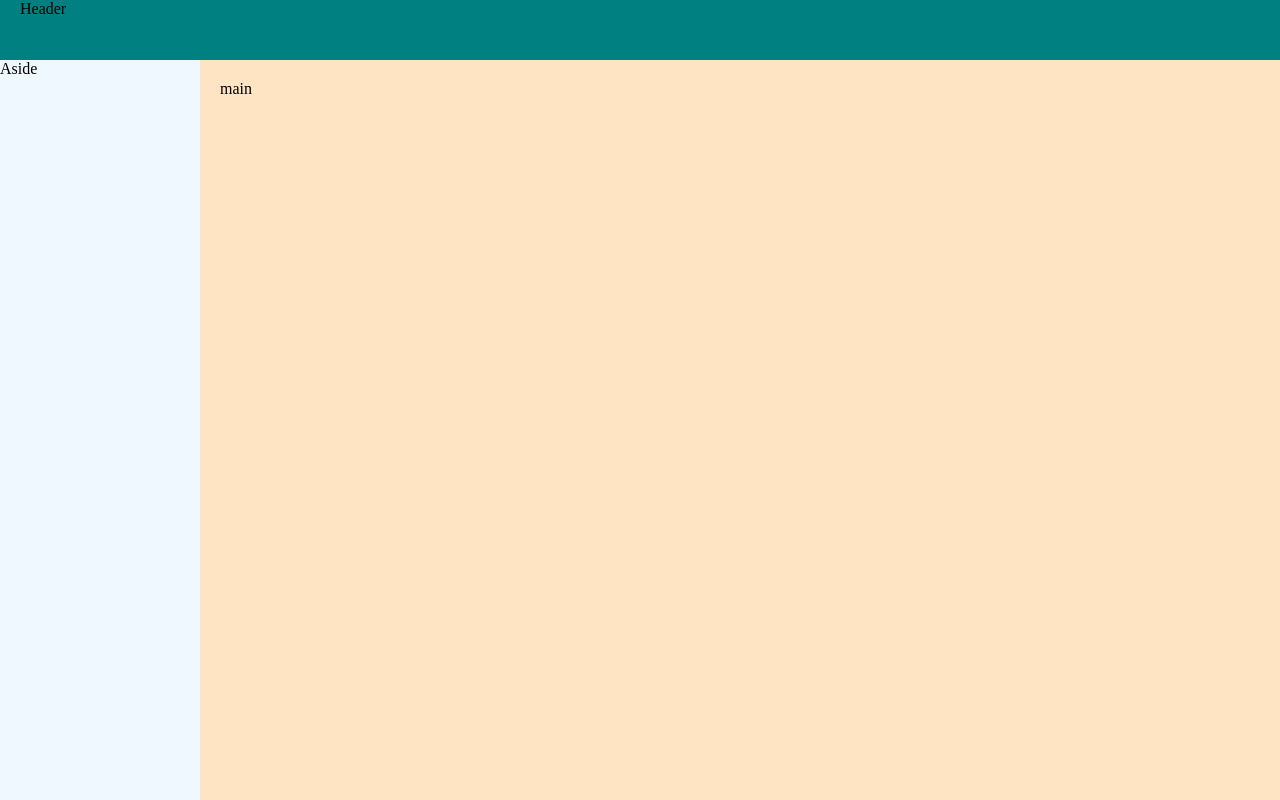
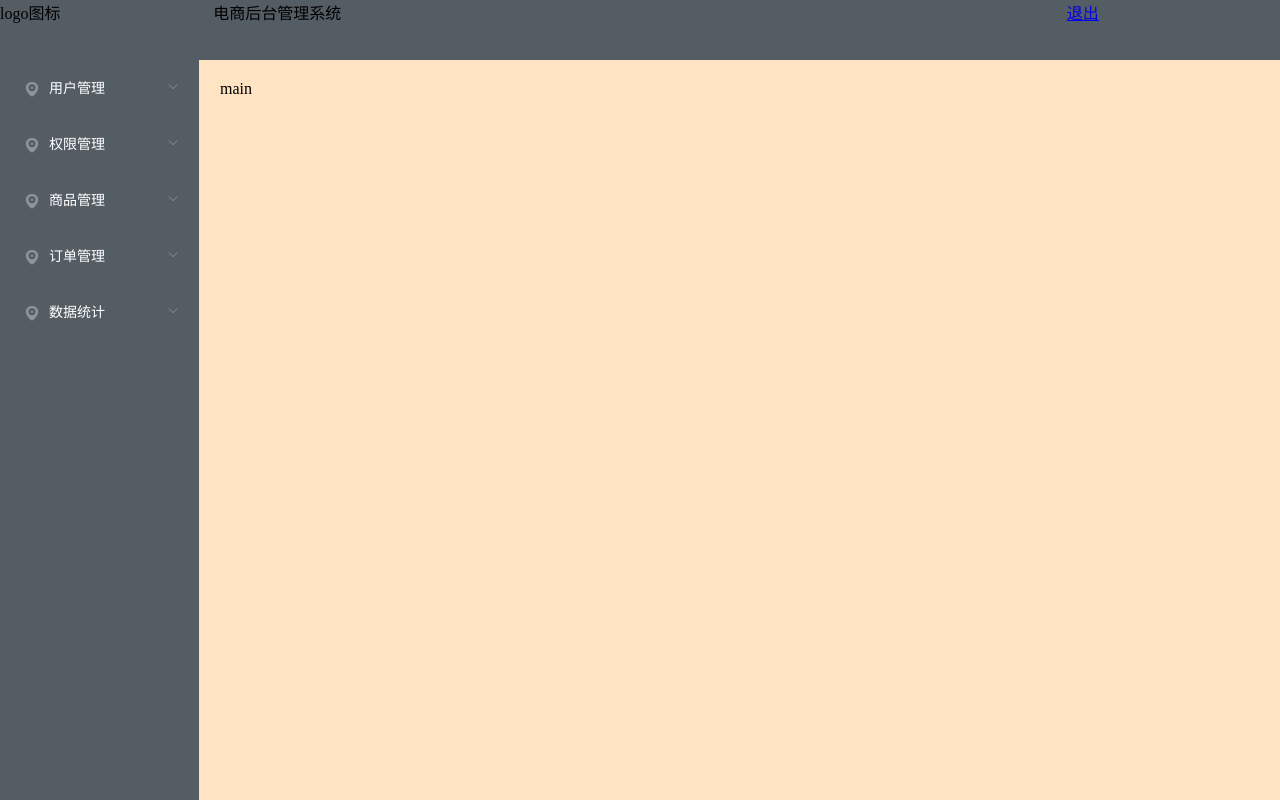
Before and after one commit to HaoLinDd/admin-vue, a Vue app: page / in a window 1280 px wide. Built offline with nearby package versions, Linux system fonts and the light colour scheme; sample sign-in values are in the browser's storage; the HTML template or start-up script is replaced by a standard one.

Commit message:
添加侧边栏和顶部导航

```diff
--- a/src/components/home/home.vue
+++ b/src/components/home/home.vue
@@ -1,9 +1,69 @@
 <template>
   <div class="container">
     <el-container class="container">
-      <el-header class="header">Header</el-header>
+      <el-header class="header">
+        <el-row>
+          <el-col :span="4">
+            logo图标
+            <!-- <img src="./logo.png" alt="黑马程序员"> -->
+          </el-col>
+          <el-col :span="16">电商后台管理系统</el-col>
+          <el-col :span="4">
+            <a href="#">退出</a>
+          </el-col>
+        </el-row>
+      </el-header>
       <el-container class="container">
-        <el-aside width="200px" class="aside">Aside</el-aside>
+        <el-aside width="200px" class="aside">
+          <el-menu
+            default-active="2"
+            class="container"
+            :unique-opened="true"
+            @open="handleOpen"
+            @close="handleClose"
+            background-color="#545c64"
+            text-color="#fff"
+            active-text-color="#ffd04b">
+            <el-submenu index="1">
+              <template slot="title">
+                <i class="el-icon-location"></i>
+                <span>用户管理</span>
+              </template>
+                <el-menu-item index="1-1">用户列表</el-menu-item>
+            </el-submenu>
+            <el-submenu index="2">
+              <template slot="title">
+                <i class="el-icon-location"></i>
+                <span>权限管理</span>
+              </template>
+                <el-menu-item index="2-1">角色列表</el-menu-item>
+                <el-menu-item index="2-2">权限列表</el-menu-item>
+            </el-submenu>
+            <el-submenu index="3">
+              <template slot="title">
+                <i class="el-icon-location"></i>
+                <span>商品管理</span>
+              </template>
+                <el-menu-item index="3-1">商品列表</el-menu-item>
+                <el-menu-item index="3-2">分类参数</el-menu-item>
+                <el-menu-item index="3-2">商品分类</el-menu-item>
+            </el-submenu>
+            <el-submenu index="4">
+              <template slot="title">
+                <i class="el-icon-location"></i>
+                <span>订单管理</span>
+              </template>
+                <el-menu-item index="4-1">订单列表</el-menu-item>
+            </el-submenu>
+            <el-submenu index="5">
+              <template slot="title">
+                <i class="el-icon-location"></i>
+                <span>数据统计</span>
+              </template>
+                <el-menu-item index="5-1">数据报表</el-menu-item>
+            </el-submenu>
+          </el-menu>
+        </el-aside>
         <el-main class="main">
           main
           <router-view></router-view>
@@ -25,6 +85,14 @@ export default {
   },
   components: {
     Login
+  },
+  methods: {
+    handleOpen(key, keyPath) {
+      console.log(key, keyPath)
+    },
+    handleClose(key, keyPath) {
+      console.log(key, keyPath)
+    }
   }
 
 }
@@ -32,7 +100,8 @@ export default {
 
 <style>
 .header {
-  background-color: teal;
+  padding: 0;
+  background-color: #545c64;
 }
 .aside {
   background-color: aliceblue;
```
